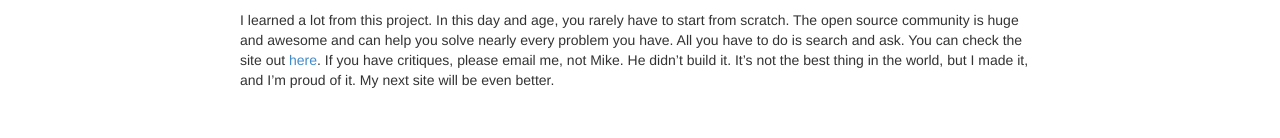
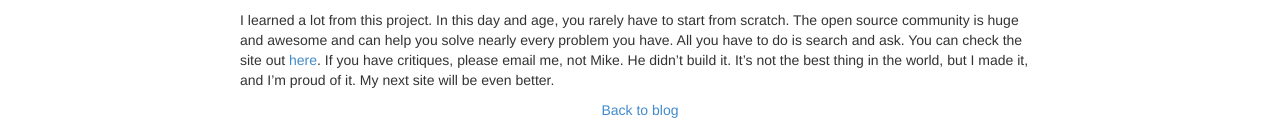
Before and after one commit to sdroadie/sdroadie.github.io, a Jekyll site: the page built from _posts/web/2014-02-15-photography-site.md, in a window 1280 px wide and 900 px high, scrolled down 136 px. Shown: the part 759-897 px from the top of the window. Built offline with Jekyll 4.4.1, drawn with Linux system fonts in a browser that asks for light colours; before the commit the page ends 985 px from its top, so only the background shows below that.

Commit message:
Fixed main nav on post pages, added indentation at bottom of posts and a back nav.

```diff
--- a/_layouts/post.html
+++ b/_layouts/post.html
@@ -23,7 +23,7 @@
           <span class="icon-bar"></span>
           <span class="icon-bar"></span>
         </button>
-        <a class="navbar-brand" href="index.html">Jeremy Neal</a>
+        <a class="navbar-brand" href="/index.html">Jeremy Neal</a>
       </div>
       <div class="collapse navbar-collapse">
         <ul class="nav navbar-nav">
@@ -38,6 +38,9 @@
   <div class="container" id="content">
     <div class="section post">
       {{ content }}
+      <div class="spacing">
+        <a href="/blog.html">Back to blog</a>
+      </div>
     </div>
   </div>
   <script src="/js/jquery.min.js"></script>
--- a/css/style.css
+++ b/css/style.css
@@ -20,6 +20,12 @@ html, body {
     padding-top: 20%;
 }
 
+.spacing {
+    height: 5%;
+    clear: both;
+    text-align: center;
+}
+
 #face {
     width: 50%;
     height: auto;
```
Also changed, not shown: _layouts/blog.html (+5 -5 lines), 3 other files.
